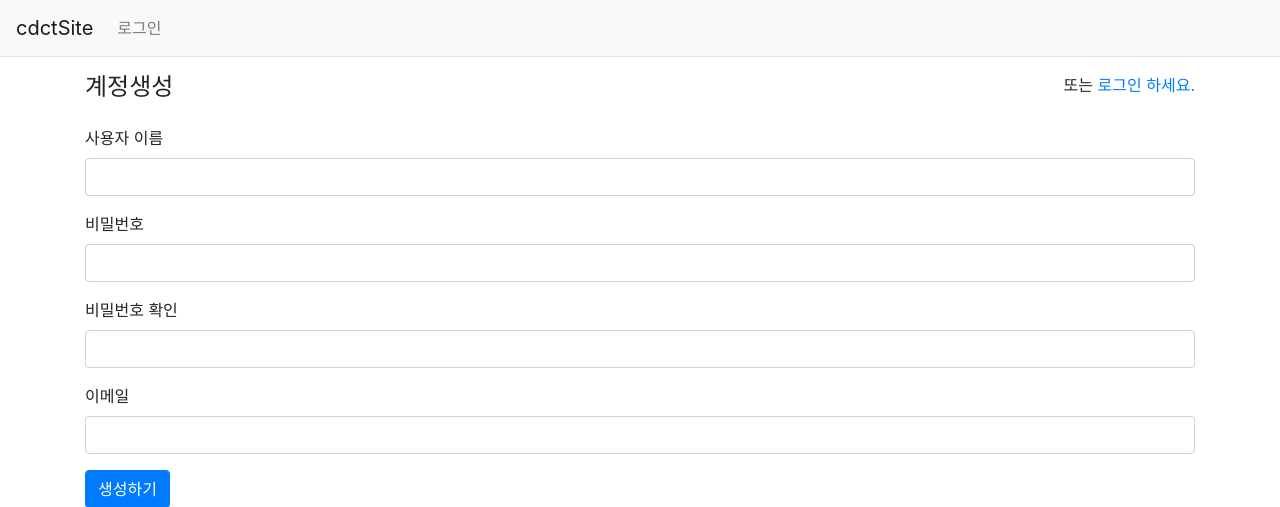
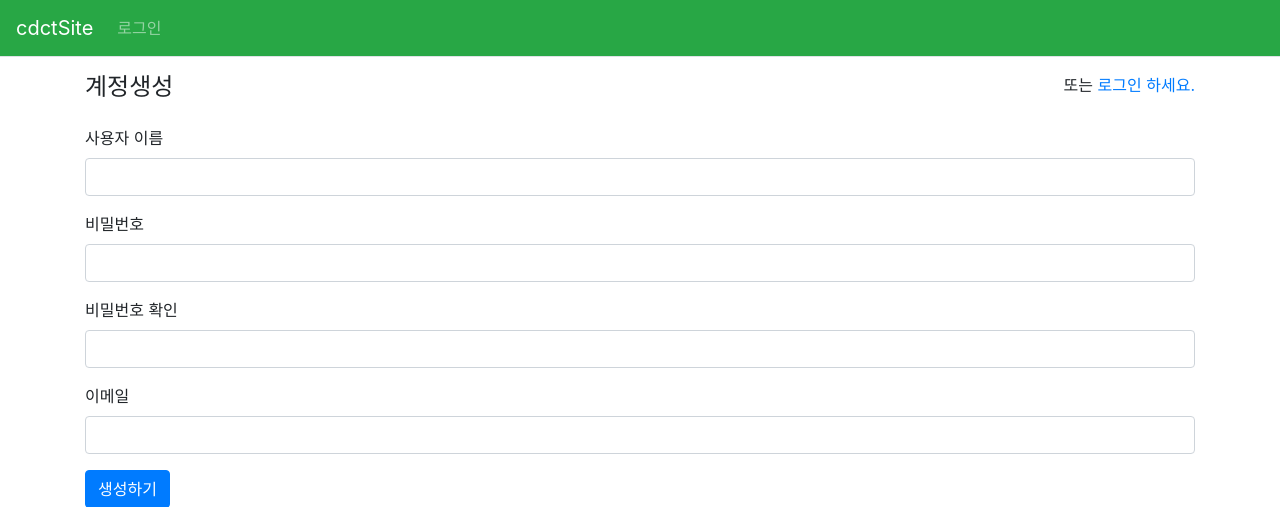
Before and after one commit to codingcity/cdctsite, a Django app: page /common/signup/ in a window 1280 px wide. Shown: the top 507 px of the page. Run offline with Django 3.2, Linux system fonts and the light colour scheme; some libraries are stand-ins or nearby versions.

Commit message:
success color

```diff
--- a/templates/navbar.html
+++ b/templates/navbar.html
@@ -1,5 +1,5 @@
 <!-- 네비게이션바 -->
-<nav class="navbar navbar-expand-lg navbar-light bg-light border-bottom">
+<nav class="navbar navbar-expand-lg navbar-dark bg-success border-bottom">
     <a class="navbar-brand" href="{% url 'notice:index' %}">cdctSite</a>
     <button class="navbar-toggler ml-auto" type="button" data-toggle="collapse" data-target="#navbarNav"
         aria-controls="navbarNav" aria-expanded="false" aria-label="Toggle navigation">
--- a/templates/notice/question_list.html
+++ b/templates/notice/question_list.html
@@ -25,7 +25,7 @@
 
     <table class="table">
         <thead>
-        <tr class="text-center thead-dark">
+        <tr class="text-center thead-light">
             <th>번호</th>
             <th style="width:50%">제목</th>
             <th>글쓴이</th>
```
